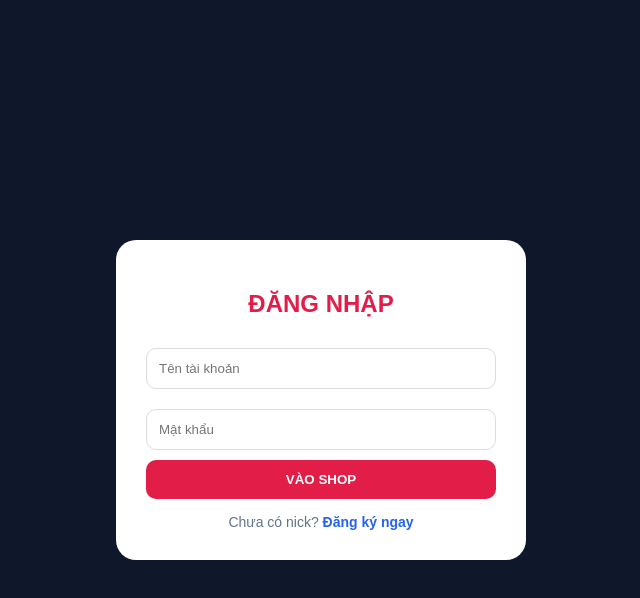
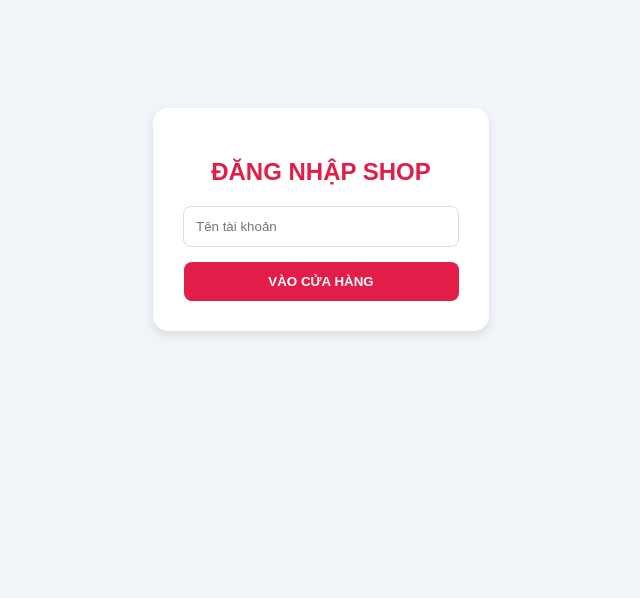
Before and after one commit to thaimac675-sketch/shopthaih, a plain HTML site: page login.html in a window 1280 px wide. Shown: the whole page, without its empty margins (319-959 px from the left). Drawn offline with Linux system fonts and the light colour scheme.

Commit message:
Update login.html
Signed-off-by: thaimac675-sketch <thaimac675@gmail.com>

```diff
--- a/login.html
+++ b/login.html
@@ -1,60 +1,20 @@
 <!DOCTYPE html>
 <html lang="vi">
 <head>
-    <meta charset="UTF-8">
-    <meta name="viewport" content="width=device-width, initial-scale=1.0">
-    <title>Đăng nhập - SHOP THAIPP</title>
-    <style>
-        body { font-family: sans-serif; background: #0f172a; display: flex; justify-content: center; align-items: center; height: 100vh; margin: 0; }
-        .card { background: white; padding: 30px; border-radius: 20px; width: 90%; max-width: 350px; text-align: center; }
-        h2 { color: #e11d48; margin-bottom: 20px; }
-        input { width: 100%; padding: 12px; margin: 10px 0; border: 1px solid #ddd; border-radius: 10px; box-sizing: border-box; }
-        button { width: 100%; padding: 12px; background: #e11d48; color: white; border: none; border-radius: 10px; font-weight: bold; cursor: pointer; }
-        .switch { margin-top: 15px; font-size: 14px; color: #64748b; }
-        b { color: #2563eb; cursor: pointer; }
-    </style>
+    <meta charset="UTF-8"><title>Đăng nhập</title>
 </head>
-<body>
-    <div class="card">
-        <div id="login-box">
-            <h2>ĐĂNG NHẬP</h2>
-            <input type="text" id="u-login" placeholder="Tên tài khoản">
-            <input type="password" id="p-login" placeholder="Mật khẩu">
-            <button onclick="handleLogin()">VÀO SHOP</button>
-            <div class="switch">Chưa có nick? <b onclick="toggle()">Đăng ký ngay</b></div>
-        </div>
-        <div id="reg-box" style="display:none">
-            <h2>ĐĂNG KÝ</h2>
-            <input type="text" id="u-reg" placeholder="Tên tài khoản mới">
-            <input type="password" id="p-reg" placeholder="Mật khẩu">
-            <button onclick="handleReg()" style="background:#22c55e">TẠO NICK</button>
-            <div class="switch">Đã có nick? <b onclick="toggle()">Đăng nhập ngay</b></div>
-        </div>
+<body style="font-family:sans-serif; text-align:center; padding-top:100px; background:#f1f5f9;">
+    <div style="background:white; display:inline-block; padding:30px; border-radius:15px; box-shadow:0 4px 10px rgba(0,0,0,0.1);">
+        <h2 style="color:#e11d48;">ĐĂNG NHẬP SHOP</h2>
+        <input type="text" id="u" placeholder="Tên tài khoản" style="width:250px; padding:12px; margin-bottom:15px; border:1px solid #ddd; border-radius:8px;"><br>
+        <button onclick="login()" style="width:275px; padding:12px; background:#e11d48; color:white; border:none; border-radius:8px; font-weight:bold; cursor:pointer;">VÀO CỬA HÀNG</button>
     </div>
-
     <script>
-        function toggle() {
-            const login = document.getElementById('login-box');
-            const reg = document.getElementById('reg-box');
-            login.style.display = login.style.display === 'none' ? 'block' : 'none';
-            reg.style.display = reg.style.display === 'none' ? 'block' : 'none';
-        }
-
-        function handleLogin() {
-            const u = document.getElementById('u-login').value.trim();
-            if(!u) return alert("Nhập tên tài khoản!");
-            localStorage.setItem("currentUser", u);
-            if(!localStorage.getItem("balance_" + u)) localStorage.setItem("balance_" + u, "0");
-            alert("Đăng nhập thành công!");
-            window.location.href = "index.html";
-        }
-
-        function handleReg() {
-            const u = document.getElementById('u-reg').value.trim();
-            if(!u) return alert("Nhập tên muốn tạo!");
-            localStorage.setItem("currentUser", u);
-            localStorage.setItem("balance_" + u, "0");
-            alert("Đăng ký thành công!");
+        function login() {
+            const user = document.getElementById('u').value.trim();
+            if(!user) return alert("Nhập tên!");
+            localStorage.setItem("currentUser", user);
+            if(!localStorage.getItem("balance_" + user)) localStorage.setItem("balance_" + user, "0");
             window.location.href = "index.html";
         }
     </script>
```
